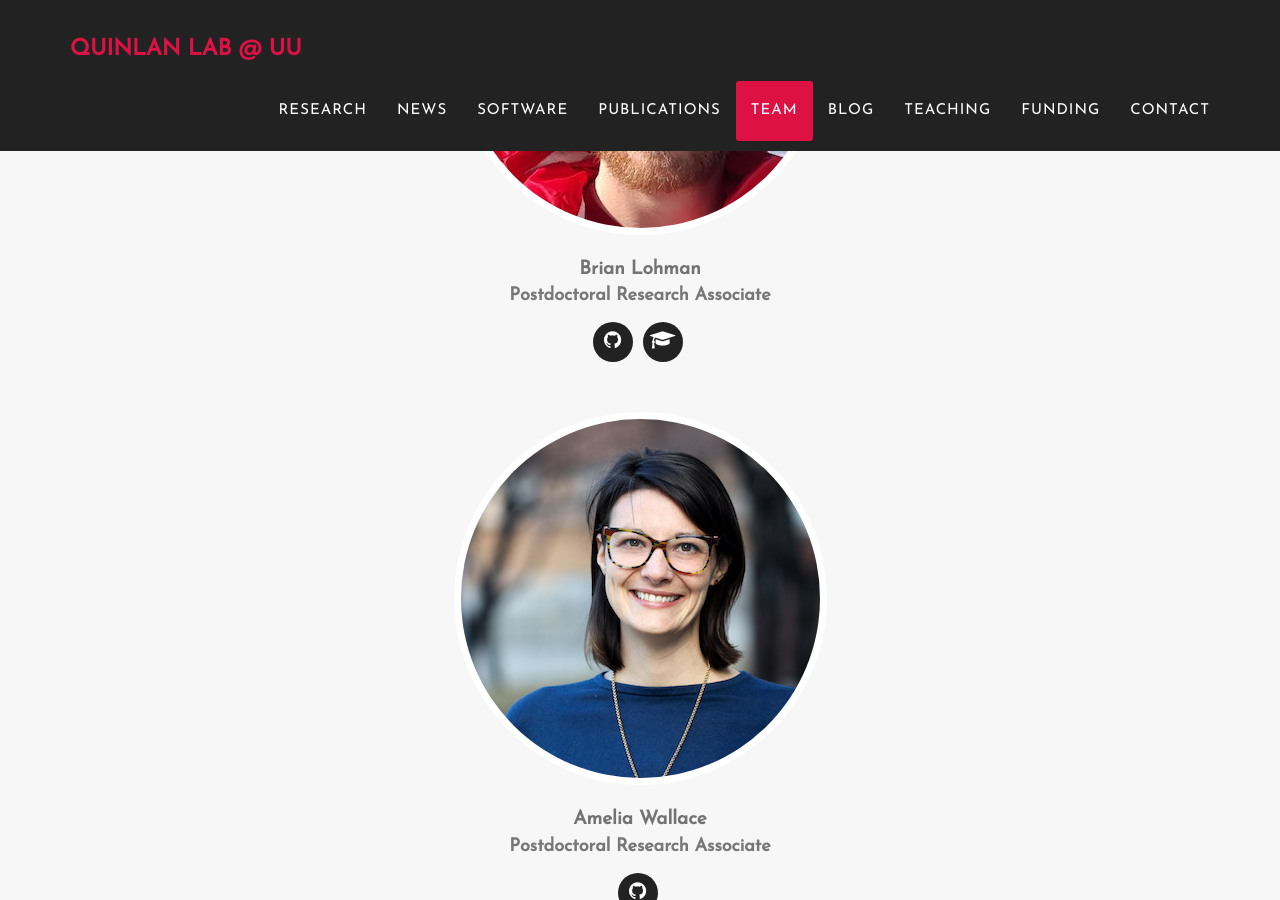
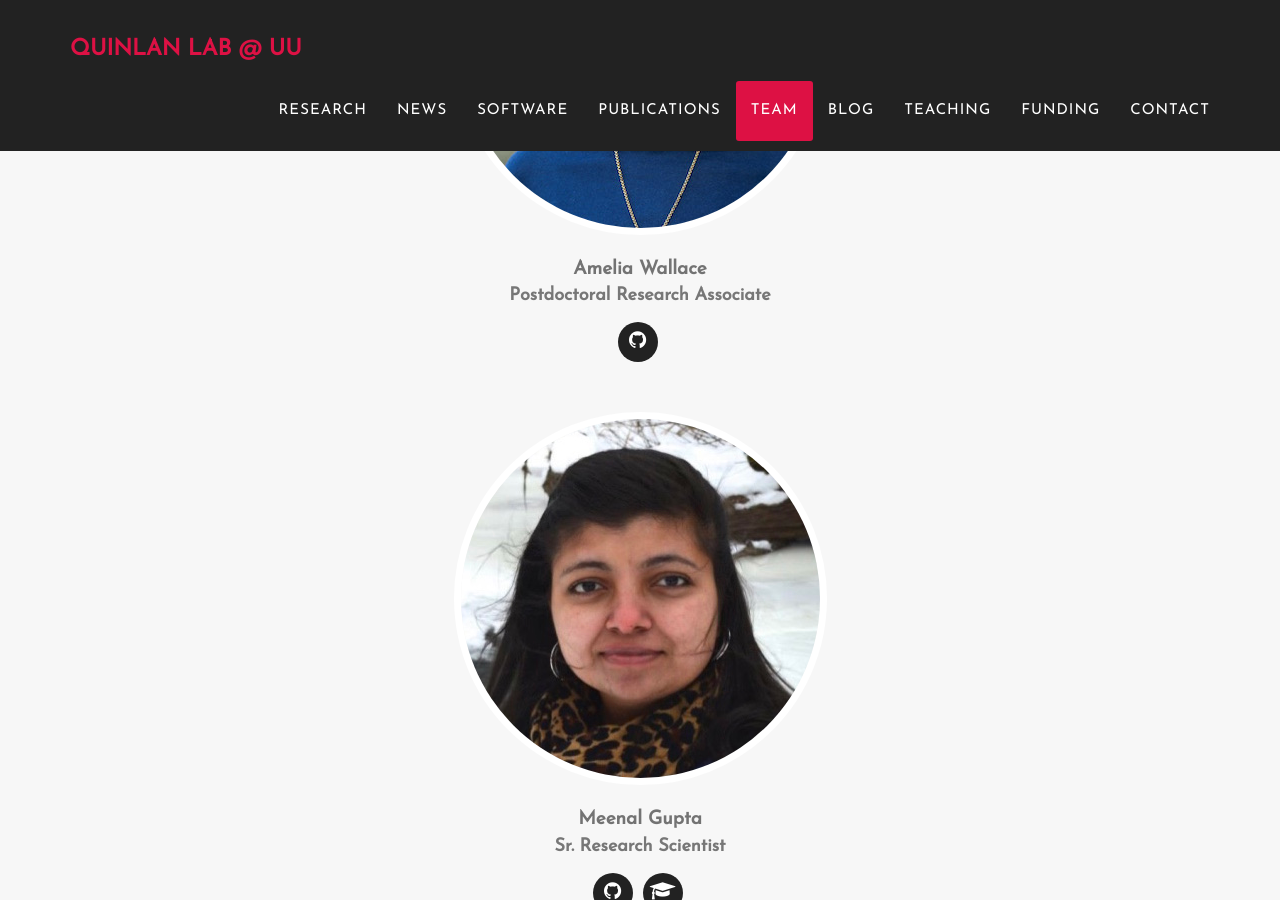
Before and after one commit to arq5x/arq5x.github.io, a Jekyll site: the page built from index.html, in a window 1280 px wide and 900 px high, scrolled down 31890 px. Built offline with Jekyll 4.4.1, drawn with Linux system fonts in a browser that asks for light colours; some web fonts are replaced; some of the changed text lies outside the part shown.

Commit message:
moves brian to alumni

```diff
--- a/_config.yml
+++ b/_config.yml
@@ -41,15 +41,6 @@ people:
       url: https://scholar.google.com/citations?user=tDf0VkUAAAAJ&hl=en&oi=ao
     - title: twitter
       url: https://twitter.com/brent_p
-
-- name: Brian Lohman
-  pic: lohman.small
-  position: Postdoctoral Research Associate
-  social:
-    - title: github
-      url: https://github.com/BrianLohman
-    - title: graduation-cap
-      url: https://scholar.google.com/citations?user=3EZjoXkAAAAJ&hl=en&oi=ao
 
 - name: Amelia Wallace
   pic: wallace.small
@@ -187,6 +178,15 @@ people:
 
 # Alumni
 alumni:
+- name: Brian Lohman
+  pic: lohman.small
+  position: Postdoctoral Research Associate
+  social:
+    - title: github
+      url: https://github.com/BrianLohman
+    - title: graduation-cap
+      url: https://scholar.google.com/citations?user=3EZjoXkAAAAJ&hl=en&oi=ao
+
 - name: Ryan Layer
   pic: ryan
   position: Assistant Professor at CU-Boulder
```
